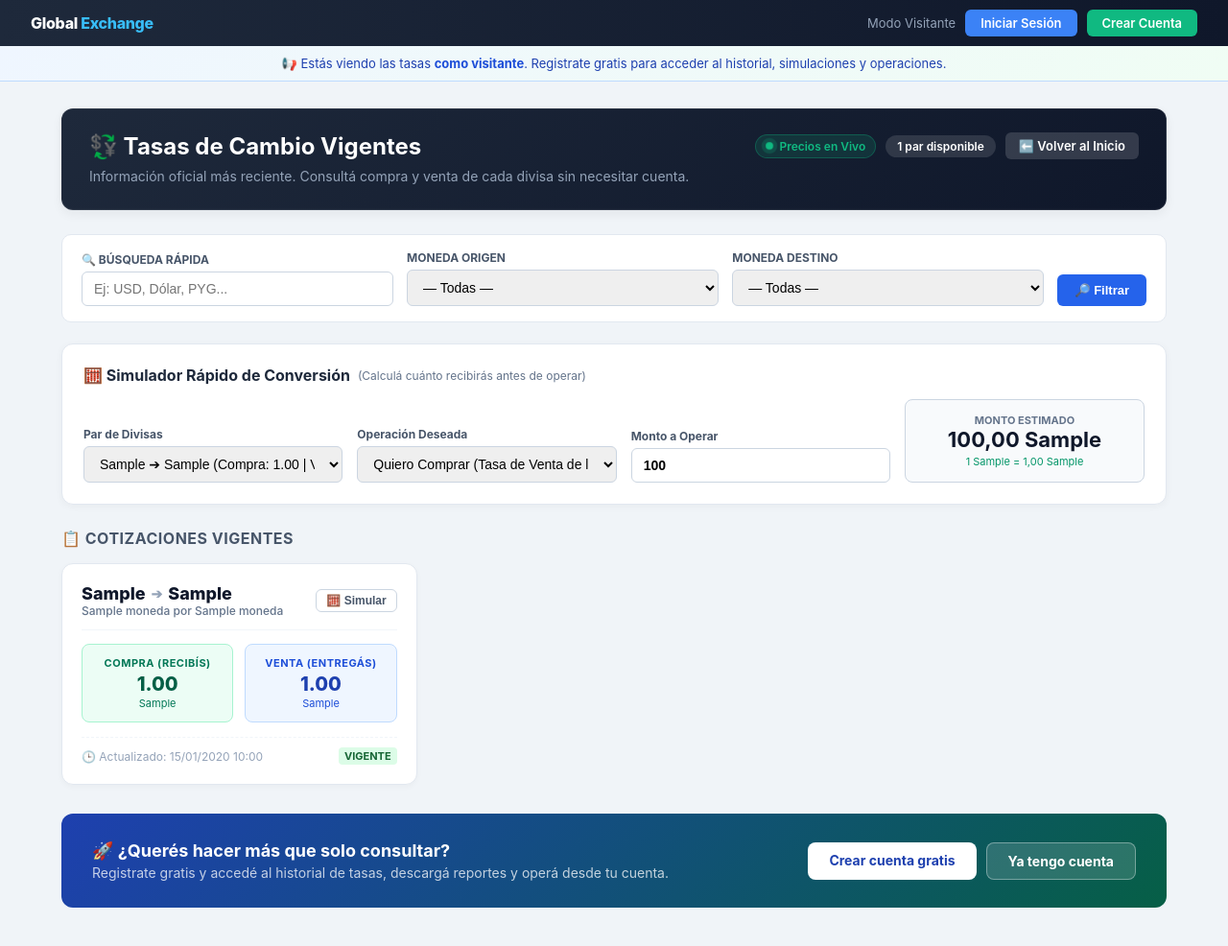
After one commit to juangaleano-maker/is2-proyecto, a Django app: page /cotizaciones/visitante/ in a window 1280 px wide. The commit adds this page. Shown: the whole page at 96% size. Run offline with Django 5.2, Linux system fonts and the light colour scheme; tables that the repository leaves empty hold one stand-in row (values such as "Sample post"); parts of the project's set-up code (start-up, migrations or seed data) failed here and were passed over.

Commit message:
feature: consultar tasas como visitante sin login (IS2-20)

```diff
--- a/authentication/middleware.py
+++ b/authentication/middleware.py
@@ -47,7 +47,7 @@ class ClientSelectionMiddleware:
         exempt_paths = [
             '/oidc/', '/logout/', '/admin/', '/clientes/seleccionarCliente/',
             '/static/', '/auth/', '/usuarios/', '/cotizaciones/tasas-vigentes/',
-            '/cotizaciones/historial/', '/cotizaciones/api/'
+            '/cotizaciones/historial/', '/cotizaciones/api/', '/cotizaciones/visitante/',
         ]
         if any(request.path.startswith(p) for p in exempt_paths):
             return self.get_response(request)
--- /dev/null
+++ b/cotizaciones/templates/cotizaciones/tasas_visitante.html
@@ -0,0 +1,472 @@
+<!DOCTYPE html>
+<html lang="es">
+<head>
+    <meta charset="UTF-8">
+    <meta name="viewport" content="width=device-width, initial-scale=1.0">
+    <title>Tasas de Cambio | Global Exchange</title>
+    <meta name="description" content="Consultá las tasas de cambio vigentes de compra y venta de Global Exchange sin necesidad de registrarte.">
+    <style>
+        * { box-sizing: border-box; margin: 0; padding: 0; }
+        body {
+            font-family: -apple-system, BlinkMacSystemFont, 'Segoe UI', sans-serif;
+            background: #f0f4f8;
+            min-height: 100vh;
+        }
+
+        /* ─── Barra de visitante ─── */
+        .visitor-bar {
+            background: linear-gradient(90deg, #1e293b, #0f172a);
+            color: #e2e8f0;
+            display: flex;
+            justify-content: space-between;
+            align-items: center;
+            padding: 10px 32px;
+            font-size: 13px;
+            gap: 12px;
+            flex-wrap: wrap;
+        }
+        .visitor-bar .brand {
+            font-weight: 800;
+            font-size: 16px;
+            color: #ffffff;
+            letter-spacing: -0.3px;
+        }
+        .visitor-bar .brand span { color: #38bdf8; }
+        .visitor-bar .actions { display: flex; gap: 10px; align-items: center; }
+        .btn-bar {
+            padding: 6px 16px;
+            border-radius: 6px;
+            font-size: 13px;
+            font-weight: 600;
+            text-decoration: none;
+            transition: opacity 0.15s;
+        }
+        .btn-bar:hover { opacity: 0.85; }
+        .btn-bar-login { background: #3b82f6; color: #fff; }
+        .btn-bar-register { background: #10b981; color: #fff; }
+
+        /* ─── Banner visitante ─── */
+        .visitor-banner {
+            background: linear-gradient(135deg, #eff6ff, #f0fdf4);
+            border-bottom: 1px solid #bfdbfe;
+            padding: 10px 32px;
+            text-align: center;
+            font-size: 13px;
+            color: #1e40af;
+        }
+        .visitor-banner strong { color: #1d4ed8; }
+
+        /* ─── Contenido principal ─── */
+        .main-wrap {
+            max-width: 1200px;
+            margin: 0 auto;
+            padding: 28px 24px 40px;
+        }
+
+        .rates-header {
+            background: linear-gradient(135deg, #1e293b 0%, #0f172a 100%);
+            border: 1px solid rgba(255, 255, 255, 0.08);
+            border-radius: 12px;
+            padding: 24px 28px;
+            margin-bottom: 25px;
+            color: #f8fafc;
+            box-shadow: 0 4px 12px rgba(0,0,0,0.06);
+        }
+        .rates-header h1 {
+            font-size: 24px;
+            font-weight: 700;
+            margin: 0 0 6px 0;
+            color: #ffffff;
+        }
+        .rates-header p { margin: 0; color: #94a3b8; font-size: 14px; line-height: 1.5; }
+
+        .rates-badge-live {
+            display: inline-flex;
+            align-items: center;
+            gap: 6px;
+            background: rgba(16,185,129,0.15);
+            color: #10b981;
+            border: 1px solid rgba(16,185,129,0.3);
+            padding: 4px 10px;
+            border-radius: 20px;
+            font-size: 12px;
+            font-weight: 600;
+        }
+        .pulse-dot {
+            width: 8px; height: 8px;
+            background-color: #10b981;
+            border-radius: 50%;
+            display: inline-block;
+            animation: pulse 2s infinite;
+        }
+        @keyframes pulse {
+            0%   { transform: scale(0.95); box-shadow: 0 0 0 0 rgba(16,185,129,0.7); }
+            70%  { transform: scale(1);    box-shadow: 0 0 0 6px rgba(16,185,129,0); }
+            100% { transform: scale(0.95); box-shadow: 0 0 0 0 rgba(16,185,129,0); }
+        }
+
+        .calculator-card {
+            background: #ffffff;
+            border: 1px solid #e2e8f0;
+            border-radius: 12px;
+            padding: 22px;
+            margin-bottom: 25px;
+            box-shadow: 0 2px 8px rgba(0,0,0,0.04);
+        }
+        .calc-title {
+            font-size: 16px; font-weight: 700; color: #1e293b;
+            margin-bottom: 15px; display: flex; align-items: center; gap: 8px;
+        }
+        .calc-grid {
+            display: grid;
+            grid-template-columns: repeat(auto-fit, minmax(200px, 1fr)) 250px;
+            gap: 15px;
+            align-items: flex-end;
+        }
+        .calc-label {
+            display: block; font-size: 12px; font-weight: 700;
+            color: #475569; margin-bottom: 5px;
+        }
+        .calc-input, .calc-select {
+            width: 100%; padding: 9px 12px;
+            border: 1px solid #cbd5e1; border-radius: 6px;
+            font-size: 14px;
+        }
+        .calc-result-box {
+            background: #f8fafc; border: 1px solid #cbd5e1;
+            border-radius: 8px; padding: 14px 18px;
+            text-align: center;
+        }
+        .calc-result-val { font-size: 22px; font-weight: 700; color: #0f172a; }
+
+        .filters-bar {
+            background: #ffffff; border: 1px solid #e2e8f0;
+            border-radius: 10px; padding: 16px 20px; margin-bottom: 22px;
+        }
+        .filters-form {
+            display: flex; gap: 14px; flex-wrap: wrap; align-items: flex-end;
+        }
+        .filter-group { flex: 1; min-width: 180px; }
+
+        .rates-grid {
+            display: grid;
+            grid-template-columns: repeat(auto-fill, minmax(320px, 1fr));
+            gap: 20px; margin-bottom: 30px;
+        }
+        .rate-card {
+            background: #ffffff; border: 1px solid #e2e8f0;
+            border-radius: 12px; padding: 20px;
+            box-shadow: 0 2px 6px rgba(0,0,0,0.03);
+            transition: transform 0.15s ease, box-shadow 0.15s ease, border-color 0.15s ease;
+            display: flex; flex-direction: column; justify-content: space-between;
+        }
+        .rate-card:hover {
+            transform: translateY(-2px);
+            box-shadow: 0 6px 16px rgba(0,0,0,0.07);
+            border-color: #93c5fd;
+        }
+        .rate-card-header {
+            display: flex; justify-content: space-between;
+            align-items: center; margin-bottom: 14px;
+            padding-bottom: 12px; border-bottom: 1px solid #f1f5f9;
+        }
+        .pair-badge {
+            display: inline-flex; align-items: center;
+            gap: 6px; font-size: 18px; font-weight: 800; color: #0f172a;
+        }
+        .pair-sub { font-size: 12px; color: #64748b; font-weight: 500; }
+        .rate-box { display: grid; grid-template-columns: 1fr 1fr; gap: 12px; margin-bottom: 15px; }
+        .rate-item { padding: 12px; border-radius: 8px; text-align: center; }
+        .rate-buy  { background: #ecfdf5; border: 1px solid #a7f3d0; }
+        .rate-sell { background: #eff6ff; border: 1px solid #bfdbfe; }
+        .rate-label {
+            font-size: 11px; font-weight: 700;
+            text-transform: uppercase; letter-spacing: 0.5px; margin-bottom: 4px;
+        }
+        .rate-buy  .rate-label { color: #047857; }
+        .rate-sell .rate-label { color: #1d4ed8; }
+        .rate-val { font-size: 20px; font-weight: 800; line-height: 1.1; }
+        .rate-buy  .rate-val  { color: #065f46; }
+        .rate-sell .rate-val  { color: #1e40af; }
+        .rate-footer {
+            display: flex; justify-content: space-between; align-items: center;
+            font-size: 12px; color: #94a3b8;
+            padding-top: 10px; border-top: 1px dashed #f1f5f9;
+        }
+        .btn-calc-shortcut {
+            background: transparent; border: 1px solid #cbd5e1; color: #475569;
+            padding: 4px 10px; border-radius: 6px;
+            font-size: 12px; font-weight: 600; cursor: pointer; transition: all 0.15s;
+            text-decoration: none;
+        }
+        .btn-calc-shortcut:hover {
+            background: #f1f5f9; color: #0f172a; border-color: #94a3b8;
+        }
+
+        /* ─── CTA registrarse ─── */
+        .cta-card {
+            background: linear-gradient(135deg, #1e40af 0%, #065f46 100%);
+            border-radius: 12px; padding: 28px 32px;
+            display: flex; justify-content: space-between;
+            align-items: center; gap: 20px; flex-wrap: wrap;
+            margin-top: 24px;
+            color: #ffffff;
+        }
+        .cta-card h3 { font-size: 18px; font-weight: 700; margin-bottom: 4px; }
+        .cta-card p  { font-size: 14px; color: rgba(255,255,255,0.75); }
+        .cta-btns { display: flex; gap: 10px; flex-wrap: wrap; }
+        .cta-btn {
+            padding: 10px 22px; border-radius: 8px;
+            font-weight: 700; font-size: 14px;
+            text-decoration: none; transition: opacity 0.15s;
+        }
+        .cta-btn:hover { opacity: 0.88; }
+        .cta-btn-primary   { background: #ffffff; color: #1e40af; }
+        .cta-btn-secondary { background: rgba(255,255,255,0.15); color: #ffffff; border: 1px solid rgba(255,255,255,0.35); }
+    </style>
+</head>
+<body>
+
+<!-- Barra de Visitante -->
+<nav class="visitor-bar">
+    <div class="brand">Global <span>Exchange</span></div>
+    <div class="actions">
+        <span style="color: #94a3b8;">Modo Visitante</span>
+        <a href="{% url 'oidc_authentication_init' %}" class="btn-bar btn-bar-login">Iniciar Sesión</a>
+        <a href="{% url 'usuarios:registro' %}" class="btn-bar btn-bar-register">Crear Cuenta</a>
+    </div>
+</nav>
+
+<!-- Banner informativo -->
+<div class="visitor-banner">
+    📢 Estás viendo las tasas <strong>como visitante</strong>. Registrate gratis para acceder al historial, simulaciones y operaciones.
+</div>
+
+<!-- Contenido Principal -->
+<div class="main-wrap">
+
+    <!-- Header -->
+    <div class="rates-header">
+        <div style="display: flex; justify-content: space-between; align-items: flex-start; flex-wrap: wrap; gap: 15px;">
+            <div>
+                <h1>💱 Tasas de Cambio Vigentes</h1>
+                <p>Información oficial más reciente. Consultá compra y venta de cada divisa sin necesitar cuenta.</p>
+            </div>
+            <div style="display: flex; align-items: center; gap: 10px; flex-wrap: wrap;">
+                <span class="rates-badge-live">
+                    <span class="pulse-dot"></span> Precios en Vivo
+                </span>
+                <span style="background: rgba(255,255,255,0.12); color: #fff; padding: 4px 12px; border-radius: 20px; font-size: 12px; font-weight: 600;">
+                    {{ tasas_count }} par{{ tasas_count|pluralize:"es" }} disponible{{ tasas_count|pluralize:"s" }}
+                </span>
+                <a href="{% url 'login' %}" style="display: inline-flex; align-items: center; gap: 6px; padding: 6px 14px; background: rgba(255,255,255,0.15); color: #fff; text-decoration: none; border-radius: 6px; font-size: 13px; font-weight: 600;">
+                    ⬅️ Volver al Inicio
+                </a>
+            </div>
+        </div>
+    </div>
+
+    <!-- Filtros -->
+    <div class="filters-bar">
+        <form method="GET" action="{% url 'tasas_visitante' %}" class="filters-form">
+            <div class="filter-group">
+                <label class="calc-label" style="text-transform: uppercase;">🔍 Búsqueda rápida</label>
+                <input type="text" name="q" value="{{ busqueda }}" placeholder="Ej: USD, Dólar, PYG..." class="calc-input">
+            </div>
+            <div class="filter-group">
+                <label class="calc-label" style="text-transform: uppercase;">Moneda Origen</label>
+                <select name="moneda_origen" class="calc-select">
+                    <option value="">— Todas —</option>
+                    {% for m in monedas %}
+                        <option value="{{ m.siglas }}" {% if moneda_origen_filtro == m.siglas %}selected{% endif %}>{{ m.siglas }} ({{ m.nombre }})</option>
+                    {% endfor %}
+                </select>
+            </div>
+            <div class="filter-group">
+                <label class="calc-label" style="text-transform: uppercase;">Moneda Destino</label>
+                <select name="moneda_destino" class="calc-select">
+                    <option value="">— Todas —</option>
+                    {% for m in monedas %}
+                        <option value="{{ m.siglas }}" {% if moneda_destino_filtro == m.siglas %}selected{% endif %}>{{ m.siglas }} ({{ m.nombre }})</option>
+                    {% endfor %}
+                </select>
+            </div>
+            <div style="display: flex; gap: 8px;">
+                <button type="submit" style="padding: 9px 18px; background: #2563eb; color: white; border: none; border-radius: 6px; font-weight: 600; font-size: 13px; cursor: pointer;">
+                    🔎 Filtrar
+                </button>
+                {% if busqueda or moneda_origen_filtro or moneda_destino_filtro %}
+                <a href="{% url 'tasas_visitante' %}" style="padding: 9px 14px; background: #f1f5f9; color: #475569; border: 1px solid #cbd5e1; border-radius: 6px; font-weight: 600; font-size: 13px; text-decoration: none;">
+                    ✕ Limpiar
+                </a>
+                {% endif %}
+            </div>
+        </form>
+    </div>
+
+    <!-- Calculadora -->
+    {% if tasas %}
+    <div class="calculator-card">
+        <div class="calc-title">
+            🧮 Simulador Rápido de Conversión
+            <span style="font-size: 12px; font-weight: normal; color: #64748b;">(Calculá cuánto recibirás antes de operar)</span>
+        </div>
+        <div class="calc-grid">
+            <div>
+                <label class="calc-label">Par de Divisas</label>
+                <select id="calc-pair-select" class="calc-select">
+                    {% for t in tasas %}
+                        <option value="{{ t.id }}" data-origen="{{ t.moneda_origen.siglas }}" data-destino="{{ t.moneda_destino.siglas }}" data-compra="{{ t.compra }}" data-venta="{{ t.venta }}">
+                            {{ t.moneda_origen.siglas }} ➔ {{ t.moneda_destino.siglas }} (Compra: {{ t.compra }} | Venta: {{ t.venta }})
+                        </option>
+                    {% endfor %}
+                </select>
+            </div>
+            <div>
+                <label class="calc-label">Operación Deseada</label>
+                <select id="calc-operation" class="calc-select">
+                    <option value="compra">Quiero Comprar (Tasa de Venta de la casa)</option>
+                    <option value="venta">Quiero Vender (Tasa de Compra de la casa)</option>
+                </select>
+            </div>
+            <div>
+                <label class="calc-label">Monto a Operar</label>
+                <input type="number" id="calc-amount" value="100" min="0.01" step="any" class="calc-input" style="font-weight: 700;">
+            </div>
+            <div class="calc-result-box">
+                <div style="font-size: 11px; font-weight: 700; color: #64748b; text-transform: uppercase;">Monto Estimado</div>
+                <div id="calc-result-text" class="calc-result-val">—</div>
+                <div id="calc-rate-applied" style="font-size: 11px; color: #059669; margin-top: 3px;">Tasa aplicada: —</div>
+            </div>
+        </div>
+    </div>
+    {% endif %}
+
+    <!-- Grid de tasas -->
+    {% if tasas %}
+    <h3 style="font-size: 16px; color: #475569; margin-bottom: 16px; font-weight: 700; text-transform: uppercase; letter-spacing: 0.5px;">
+        📋 Cotizaciones Vigentes
+    </h3>
+    <div class="rates-grid">
+        {% for t in tasas %}
+        <div class="rate-card" id="rate-card-{{ t.id }}">
+            <div>
+                <div class="rate-card-header">
+                    <div>
+                        <div class="pair-badge">
+                            <span>{{ t.moneda_origen.siglas }}</span>
+                            <span style="color: #94a3b8; font-size: 14px;">➔</span>
+                            <span>{{ t.moneda_destino.siglas }}</span>
+                        </div>
+                        <div class="pair-sub">{{ t.moneda_origen.nombre }} por {{ t.moneda_destino.nombre }}</div>
+                    </div>
+                    <button type="button" class="btn-calc-shortcut" onclick="selectInCalculator({{ t.id }})">
+                        🧮 Simular
+                    </button>
+                </div>
+                <div class="rate-box">
+                    <div class="rate-item rate-buy">
+                        <div class="rate-label">Compra (Recibís)</div>
+                        <div class="rate-val">{{ t.compra }}</div>
+                        <div style="font-size: 11px; color: #047857; margin-top: 2px;">{{ t.moneda_destino.siglas }}</div>
+                    </div>
+                    <div class="rate-item rate-sell">
+                        <div class="rate-label">Venta (Entregás)</div>
+                        <div class="rate-val">{{ t.venta }}</div>
+                        <div style="font-size: 11px; color: #1d4ed8; margin-top: 2px;">{{ t.moneda_destino.siglas }}</div>
+                    </div>
+                </div>
+            </div>
+            <div>
+                {% if t.spread %}
+                <div style="display: flex; justify-content: space-between; font-size: 11px; color: #64748b; margin-bottom: 8px; background: #f8fafc; padding: 4px 8px; border-radius: 4px;">
+                    <span>Spread Cambiario:</span>
+                    <strong>{{ t.spread }} {{ t.moneda_destino.siglas }}</strong>
+                </div>
+                {% endif %}
+                <div class="rate-footer">
+                    <span>🕒 Actualizado: {{ t.fecha|date:"d/m/Y H:i" }}</span>
+                    <span style="background: #dcfce7; color: #166534; font-size: 11px; font-weight: 700; padding: 2px 6px; border-radius: 4px;">VIGENTE</span>
+                </div>
+            </div>
+        </div>
+        {% endfor %}
+    </div>
+
+    {% else %}
+    <!-- Estado vacío -->
+    <div style="background: white; border: 1px solid #e2e8f0; border-radius: 12px; padding: 60px 20px; text-align: center;">
+        <div style="font-size: 48px; margin-bottom: 15px;">📭</div>
+        <h3 style="color: #1e293b; font-size: 18px; margin-bottom: 8px;">No hay tasas vigentes disponibles</h3>
+        <p style="color: #64748b; font-size: 14px; max-width: 500px; margin: 0 auto 20px auto; line-height: 1.5;">
+            {% if busqueda or moneda_origen_filtro or moneda_destino_filtro %}
+                No se encontraron cotizaciones con los filtros especificados.
+            {% else %}
+                Actualmente no hay tasas de cambio activas en el sistema.
+            {% endif %}
+        </p>
+        {% if busqueda or moneda_origen_filtro or moneda_destino_filtro %}
+        <a href="{% url 'tasas_visitante' %}" style="display: inline-block; padding: 10px 20px; background: #2563eb; color: white; border-radius: 6px; text-decoration: none; font-weight: 600; font-size: 13px;">
+            🔄 Ver todas las tasas
+        </a>
+        {% endif %}
+    </div>
+    {% endif %}
+
+    <!-- CTA para registrarse -->
+    <div class="cta-card">
+        <div>
+            <h3>🚀 ¿Querés hacer más que solo consultar?</h3>
+            <p>Registrate gratis y accedé al historial de tasas, descargá reportes y operá desde tu cuenta.</p>
+        </div>
+        <div class="cta-btns">
+            <a href="{% url 'usuarios:registro' %}" class="cta-btn cta-btn-primary">Crear cuenta gratis</a>
+            <a href="{% url 'oidc_authentication_init' %}" class="cta-btn cta-btn-secondary">Ya tengo cuenta</a>
+        </div>
+    </div>
+
+</div><!-- /main-wrap -->
+
+<script>
+    const pairSelect   = document.getElementById('calc-pair-select');
+    const opSelect     = document.getElementById('calc-operation');
+    const amountInput  = document.getElementById('calc-amount');
+    const resultText   = document.getElementById('calc-result-text');
+    const rateApplied  = document.getElementById('calc-rate-applied');
+
+    function calculate() {
+        if (!pairSelect || !amountInput || !resultText) return;
+        const opt = pairSelect.options[pairSelect.selectedIndex];
+        if (!opt) return;
+        const compra = parseFloat(opt.getAttribute('data-compra')) || 0;
+        const venta  = parseFloat(opt.getAttribute('data-venta'))  || 0;
+        const origen = opt.getAttribute('data-origen');
+        const destino = opt.getAttribute('data-destino');
+        const amount = parseFloat(amountInput.value) || 0;
+        const appliedRate = (opSelect.value === 'compra') ? venta : compra;
+        const total = amount * appliedRate;
+        resultText.innerText = total.toLocaleString('es-PY', { minimumFractionDigits: 2, maximumFractionDigits: 2 }) + ' ' + destino;
+        rateApplied.innerText = `1 ${origen} = ${appliedRate.toLocaleString('es-PY', { minimumFractionDigits: 2 })} ${destino}`;
+    }
+
+    if (pairSelect && amountInput && opSelect) {
+        pairSelect.addEventListener('change', calculate);
+        opSelect.addEventListener('change', calculate);
+        amountInput.addEventListener('input', calculate);
+        calculate();
+    }
+
+    function selectInCalculator(cotizacionId) {
+        if (!pairSelect) return;
+        pairSelect.value = cotizacionId;
+        calculate();
+        const calcCard = document.querySelector('.calculator-card');
+        if (calcCard) {
+            calcCard.scrollIntoView({ behavior: 'smooth', block: 'center' });
+            calcCard.style.outline = '2px solid #3b82f6';
+            setTimeout(() => { calcCard.style.outline = 'none'; }, 1500);
+        }
+    }
+</script>
+</body>
+</html>
--- a/cotizaciones/urls.py
+++ b/cotizaciones/urls.py
@@ -20,6 +20,9 @@ urlpatterns = [
     path('historial/', views.historial_tasas, name='cotizaciones_historial'),
     path('historial/descargar/', views.descargar_reporte_historial, name='descargar_reporte_historial'),
 
+    # Vista pública para visitantes (IS2-20)
+    path('visitante/', views.tasas_visitante, name='tasas_visitante'),
+
     # API endpoints
     path('api/registrar/', views.registrar_cotizacion_api, name='api_registrar_cotizacion'),
     path('api/modificar/<int:cotizacion_id>/', views.modificar_cotizacion_api, name='api_modificar_cotizacion'),
--- a/cotizaciones/views.py
+++ b/cotizaciones/views.py
@@ -417,3 +417,72 @@ def descargar_reporte_historial(request):
         ])
 
     return response
+
+
+def tasas_visitante(request):
+    """
+    Vista pública: permite a un visitante (no registrado) consultar las tasas
+    de cambio vigentes sin necesidad de iniciar sesión. (IS2-20)
+    """
+    from monedas.models import Moneda
+    monedas_activas = Moneda.objects.filter(activa=True).order_by('siglas')
+
+    moneda_origen_filtro = request.GET.get('moneda_origen', '').strip()
+    moneda_destino_filtro = request.GET.get('moneda_destino', '').strip()
+    busqueda = request.GET.get('q', '').strip().upper()
+
+    cotizaciones_qs = (
+        Cotizacion.objects.filter(
+            activo=True,
+            moneda_origen__activa=True,
+            moneda_destino__activa=True
+        )
+        .select_related('moneda_origen', 'moneda_destino')
+        .order_by('-fecha')
+    )
+
+    seen_pairs = set()
+    tasas_vigentes = []
+    for cot in cotizaciones_qs:
+        pair_key = (cot.moneda_origen_id, cot.moneda_destino_id)
+        if pair_key not in seen_pairs:
+            seen_pairs.add(pair_key)
+            cot.spread = cot.venta - cot.compra
+            tasas_vigentes.append(cot)
+
+    if moneda_origen_filtro:
+        tasas_vigentes = [t for t in tasas_vigentes if str(t.moneda_origen_id) == moneda_origen_filtro or t.moneda_origen.siglas == moneda_origen_filtro.upper()]
+    if moneda_destino_filtro:
+        tasas_vigentes = [t for t in tasas_vigentes if str(t.moneda_destino_id) == moneda_destino_filtro or t.moneda_destino.siglas == moneda_destino_filtro.upper()]
+    if busqueda:
+        tasas_vigentes = [
+            t for t in tasas_vigentes
+            if busqueda in t.moneda_origen.siglas.upper()
+            or busqueda in t.moneda_origen.nombre.upper()
+            or busqueda in t.moneda_destino.siglas.upper()
+            or busqueda in t.moneda_destino.nombre.upper()
+        ]
+
+    tasas_json = [
+        {
+            'id': t.id,
+            'origen': t.moneda_origen.siglas,
+            'origen_nombre': t.moneda_origen.nombre,
+            'destino': t.moneda_destino.siglas,
+            'destino_nombre': t.moneda_destino.nombre,
+            'compra': float(t.compra),
+            'venta': float(t.venta),
+            'fecha': t.fecha.strftime('%d/%m/%Y %H:%M'),
+        }
+        for t in tasas_vigentes
+    ]
+
+    return render(request, 'cotizaciones/tasas_visitante.html', {
+        'tasas': tasas_vigentes,
+        'tasas_count': len(tasas_vigentes),
+        'monedas': monedas_activas,
+        'moneda_origen_filtro': moneda_origen_filtro,
+        'moneda_destino_filtro': moneda_destino_filtro,
+        'busqueda': busqueda,
+        'tasas_json': json.dumps(tasas_json),
+    })
```
Also changed, not shown: authentication/templates/authentication/landing.html (+23 -0 lines), cotizaciones/tests.py (+44 -0 lines).
